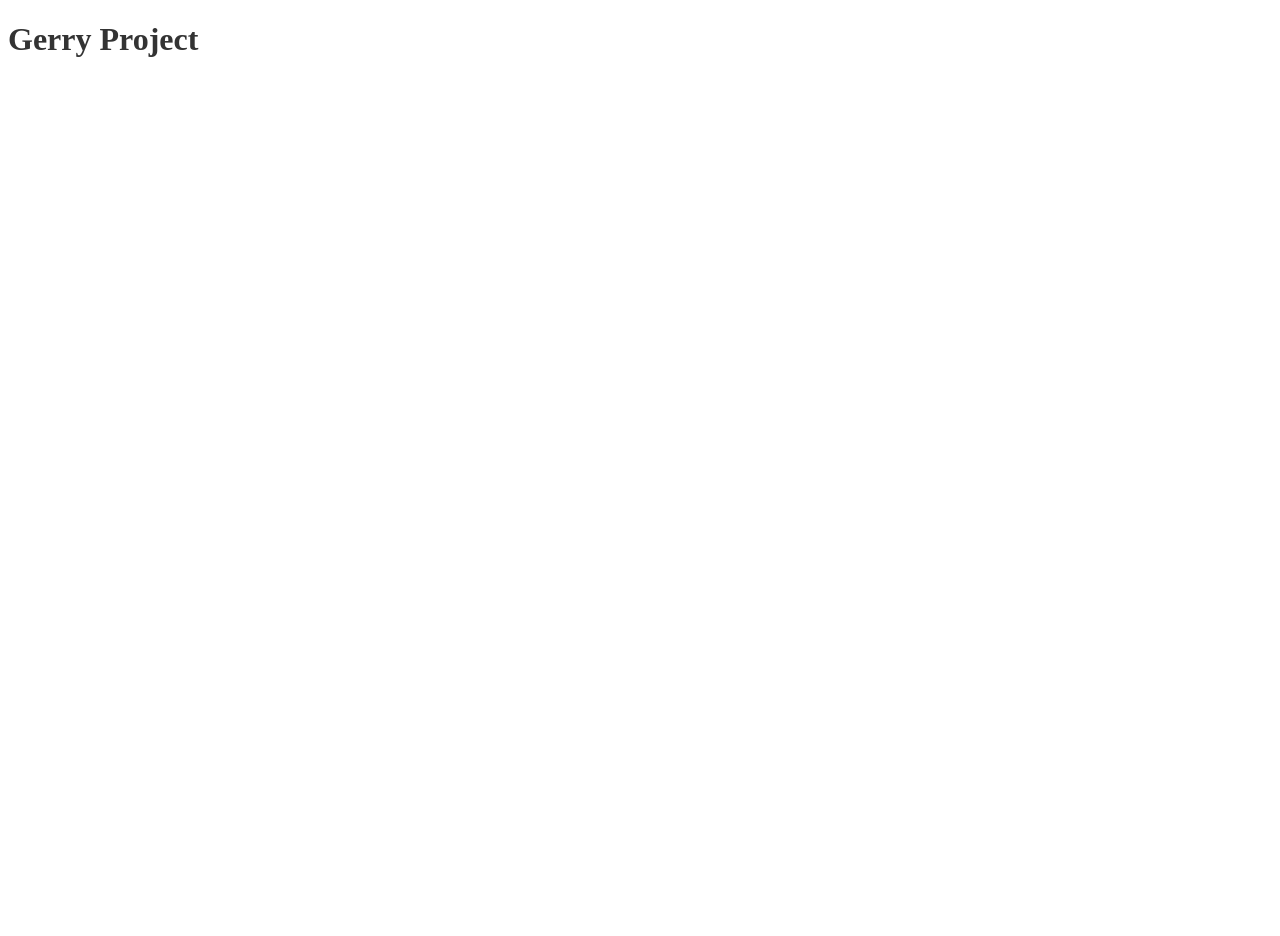
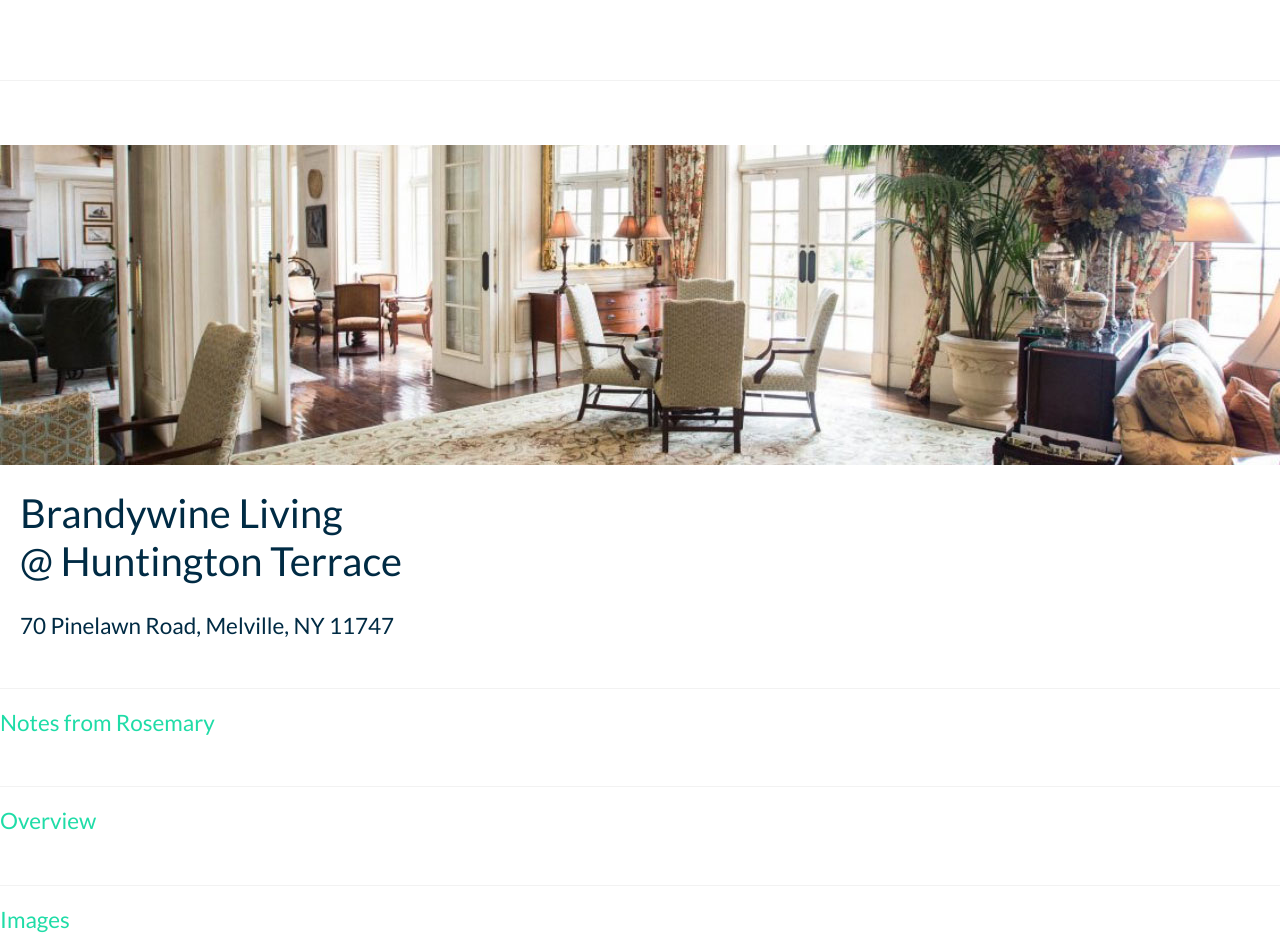
Before and after one commit to filipego/gerry-project, a website built with webpack: page src/index.html in a window 1280 px wide. Shown: the top 936 px of the page. Before the commit the page ends 800 px from the top, so only its background shows below. Built offline with nearby package versions, Linux system fonts and the light colour scheme.

Commit message:
added all the sections

```diff
--- a/src/index.html
+++ b/src/index.html
@@ -3,11 +3,48 @@
   <head>
     <meta charset="UTF-8" />
     <meta name="viewport" content="width=device-width, initial-scale=1" />
+    <link
+      rel="stylesheet"
+      href="https://cdnjs.cloudflare.com/ajax/libs/meyer-reset/2.0/reset.min.css"
+    />
+    <link
+      href="https://fonts.googleapis.com/css?family=Lato&display=swap"
+      rel="stylesheet"
+    />
     <title>Gerry Project</title>
   </head>
   <body>
     <div class="container-fluid ">
-      <h1>Gerry Project</h1>
+      <header class="header">
+        <img src="" alt="" class="logo" />
+      </header>
+      <div class="back-button-container"></div>
+      <section class="top-banner"></section>
+      <section class="container info">
+        <div class="container__extra-padding">
+          <div class="col-left">
+            <h2 class="h2">
+              Brandywine Living<br />
+              @ Huntington Terrace
+            </h2>
+            <p>70 Pinelawn Road, Melville, NY 11747</p>
+          </div>
+        </div>
+      </section>
+      <section class="container notes-from-rosemary">
+        <h2>Notes from Rosemary</h2>
+      </section>
+      <section class="container overview">
+        <h2>Overview</h2>
+      </section>
+      <section class="container image">
+        <h2>Images</h2>
+        <img src="src/img/images-banner.jpg" alt="" class="img-responsive" />
+      </section>
+      <section class="container building-facts">
+        <h2>Building Facts</h2>
+      </section>
+      <footer class="footer"></footer>
     </div>
   </body>
 </html>
--- a/src/styles/index.scss
+++ b/src/styles/index.scss
@@ -1,4 +1,6 @@
-$body-color: #333;
+$body-color: #002b44;
+$primary-color: #1fdca7;
+$border-color-light: #f2f2f2;
 
 html {
   /* 1rem = 10px */
@@ -8,9 +10,71 @@
 body {
   font-size: 1.6rem;
   color: $body-color;
+  font-family: "Lato", sans-serif;
+}
+h2 {
+  color: $primary-color;
+  font-size: 2.25rem;
+  line-height: 2.75rem;
+  margin-bottom: 3rem;
+  &.h2 {
+    color: $body-color;
+    font-size: 4rem;
+    line-height: 4.75rem;
+  }
+}
+
+p {
+  font-size: 2.25rem;
+}
+
+.img-responsive {
+  width: 100%;
+  height: auto;
 }
 
 .container-fluid {
   max-width: 144rem;
   margin: 0 auto;
+  min-height: 100vh;
 }
+
+.container {
+  max-width: 139.3rem;
+  margin: 0 auto;
+  padding-top: 2rem;
+  padding-bottom: 2rem;
+  border-bottom: 1px solid $border-color-light;
+  &__extra-padding {
+    padding-left: 2rem;
+    padding-right: 2rem;
+  }
+}
+
+.header {
+  height: 8rem;
+  border-bottom: 1px solid $border-color-light;
+}
+
+.back-button-container {
+  height: 6.4rem;
+}
+
+.top-banner {
+  height: 32rem;
+  background-color: aqua;
+  background-image: url("../img/top-banner.jpg");
+  background-size: cover;
+  background-repeat: no-repeat;
+  background-position: bottom;
+}
+
+.info {
+  padding-top: 2.5rem;
+  padding-bottom: 5rem;
+}
+
+.footer {
+  background-color: $body-color;
+  height: 32rem;
+}
```
Also changed, not shown: src/img/images-banner.jpg (added), src/img/top-banner.jpg (added), 1 other file.
